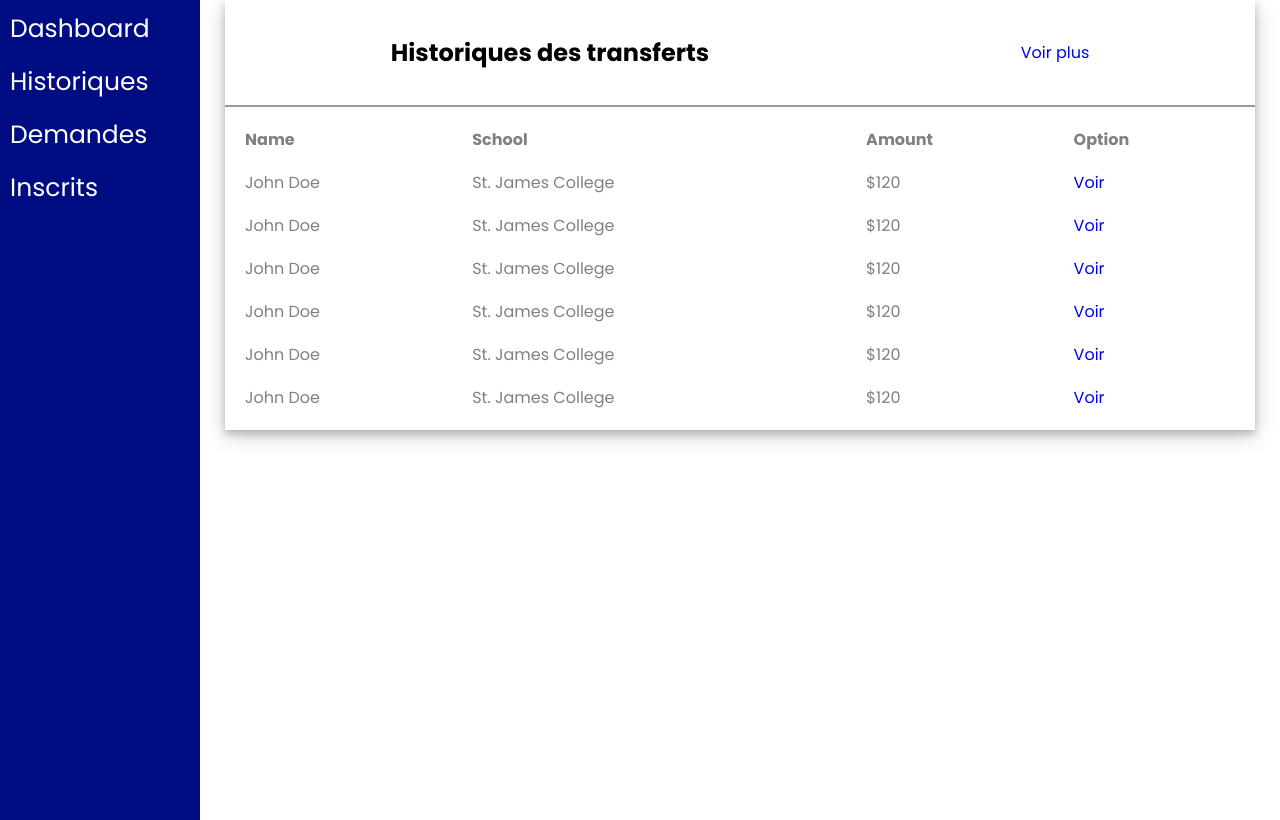
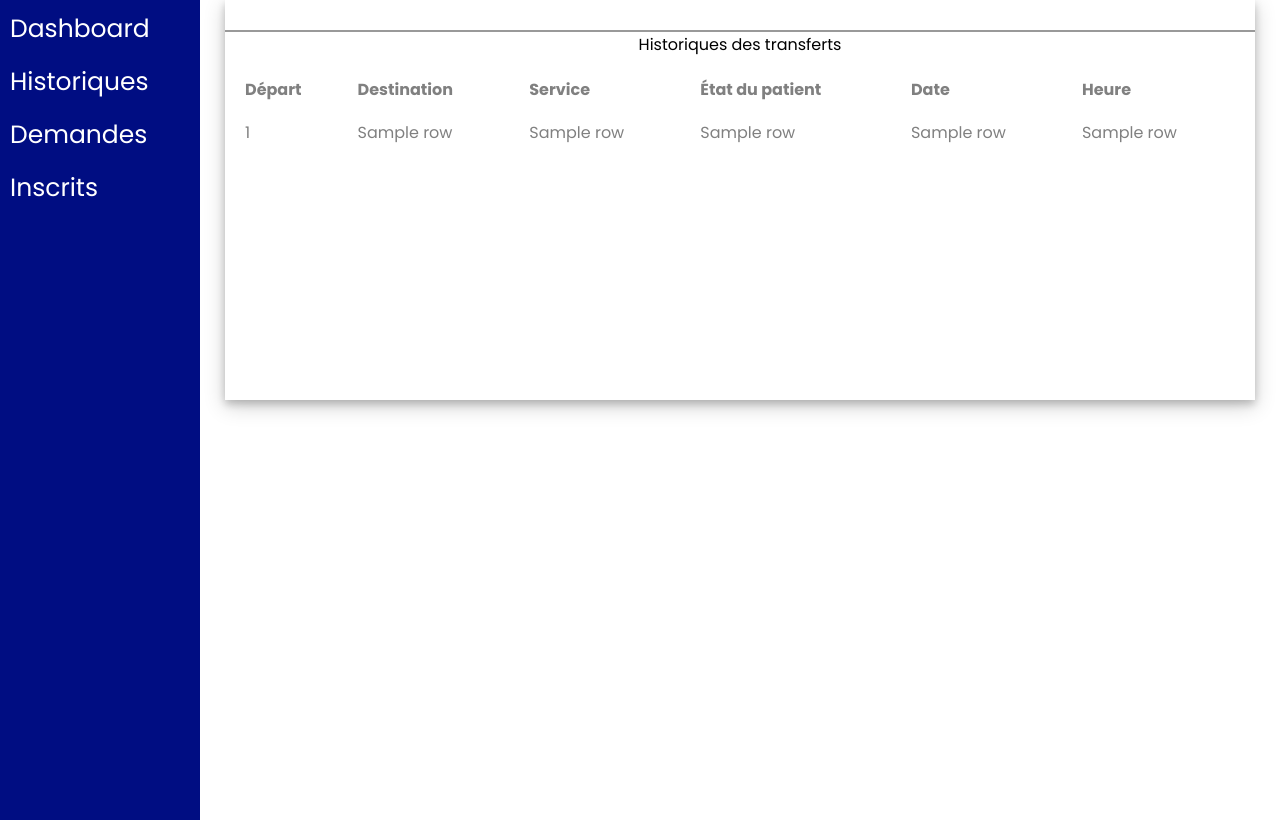
Before and after one commit to faraban/Optimal-M-dical, a Flask app: template templates/admin/historiqueadmin.html in a window 1280 px wide. Shown: the part 120-940 px from the top of the page. Run offline with Flask 3, Linux system fonts and the light colour scheme; the template is opened without the code that fills it: most values are stand-ins (such as "Sample title", 1, 10 or a date in 2020).

Commit message:
Auto stash before merge of "main" and "origin/main"
en cours

```diff
--- a/templates/admin/historiqueadmin.html
+++ b/templates/admin/historiqueadmin.html
@@ -9,53 +9,30 @@
     <div class="container">
         <div class="content-2">
             <div class="recent-payments">
-                <div class="title">
-                    <h2>Historiques des transferts</h2>
-                    <a href="#" class="btn">Voir plus</a>
-                </div>
                 <table>
-                    <tr>
-                        <th>Name</th>
-                        <th>School</th>
-                        <th>Amount</th>
-                        <th>Option</th>
-                    </tr>
-                    <tr>
-                        <td>John Doe</td>
-                        <td>St. James College</td>
-                        <td>$120</td>
-                        <td><a href="#" class="btn">Voir</a></td>
-                    </tr>
-                    <tr>
-                        <td>John Doe</td>
-                        <td>St. James College</td>
-                        <td>$120</td>
-                        <td><a href="#" class="btn">Voir</a></td>
-                    </tr>
-                    <tr>
-                        <td>John Doe</td>
-                        <td>St. James College</td>
-                        <td>$120</td>
-                        <td><a href="#" class="btn">Voir</a></td>
-                    </tr>
-                    <tr>
-                        <td>John Doe</td>
-                        <td>St. James College</td>
-                        <td>$120</td>
-                        <td><a href="#" class="btn">Voir</a></td>
-                    </tr>
-                    <tr>
-                        <td>John Doe</td>
-                        <td>St. James College</td>
-                        <td>$120</td>
-                        <td><a href="#" class="btn">Voir</a></td>
-                    </tr>
-                    <tr>
-                        <td>John Doe</td>
-                        <td>St. James College</td>
-                        <td>$120</td>
-                        <td><a href="#" class="btn">Voir</a></td>
-                    </tr>
+                    <div class="title">
+                        <caption>Historiques des transferts</caption>
+                    </div>
+                    <thead>
+                        <th>Départ</th>
+                        <th>Destination</th>
+                        <th>Service</th>
+                        <th>État du patient</th>
+                        <th>Date</th>
+                        <th>Heure</th>
+                    </thead>
+                    <tbody>
+                        {% for row in data %}
+                              <tr>
+                                  <td> {{ row[0] }} </td>
+                                  <td> {{ row[1] }} </td>
+                                  <td> {{ row[2] }} </td>
+                                  <td> {{ row[3] }} </td>
+                                  <td> {{ row[4] }} </td>
+                                  <td> {{ row[5] }} </td>
+                              </tr>
+                        {% endfor %}
+                    </tbody>
                 </table>
             </div>
         </div>
```
